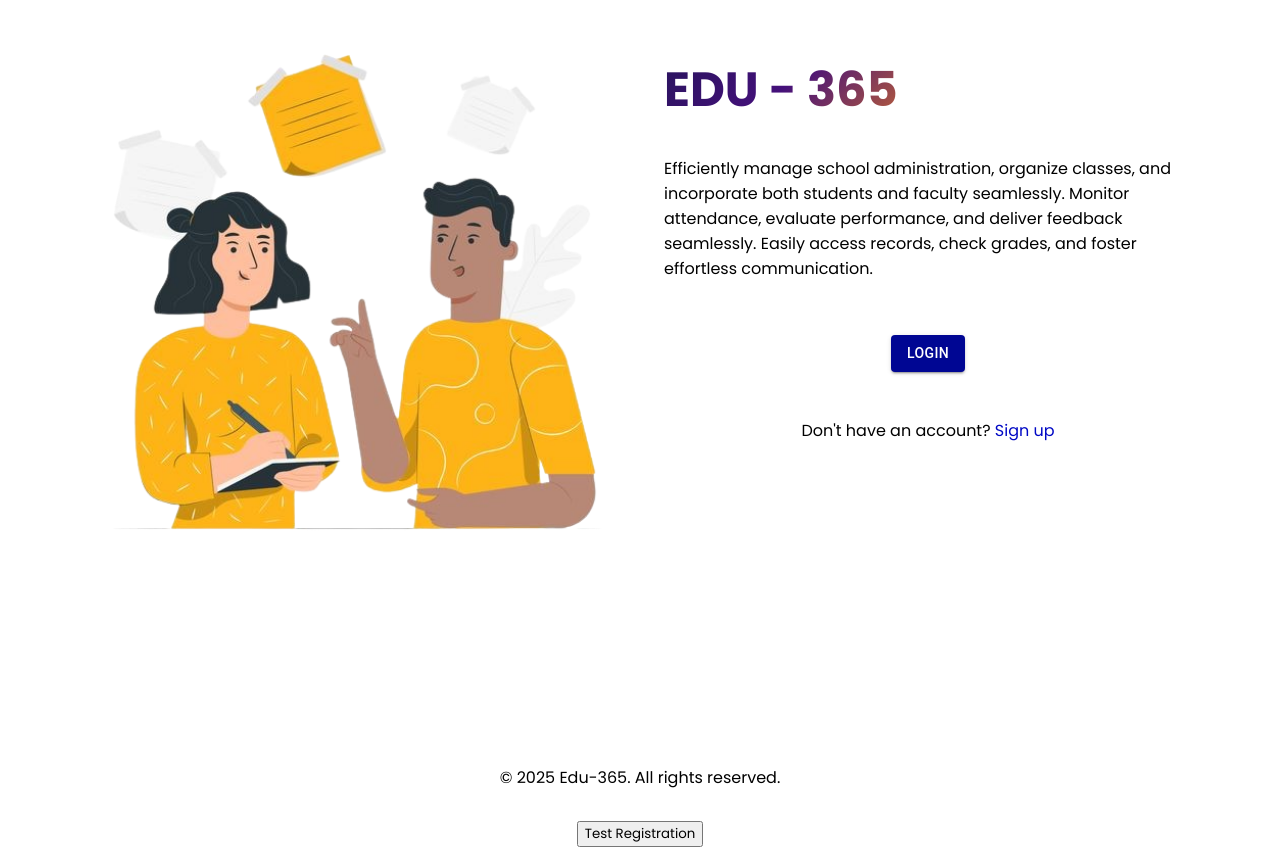
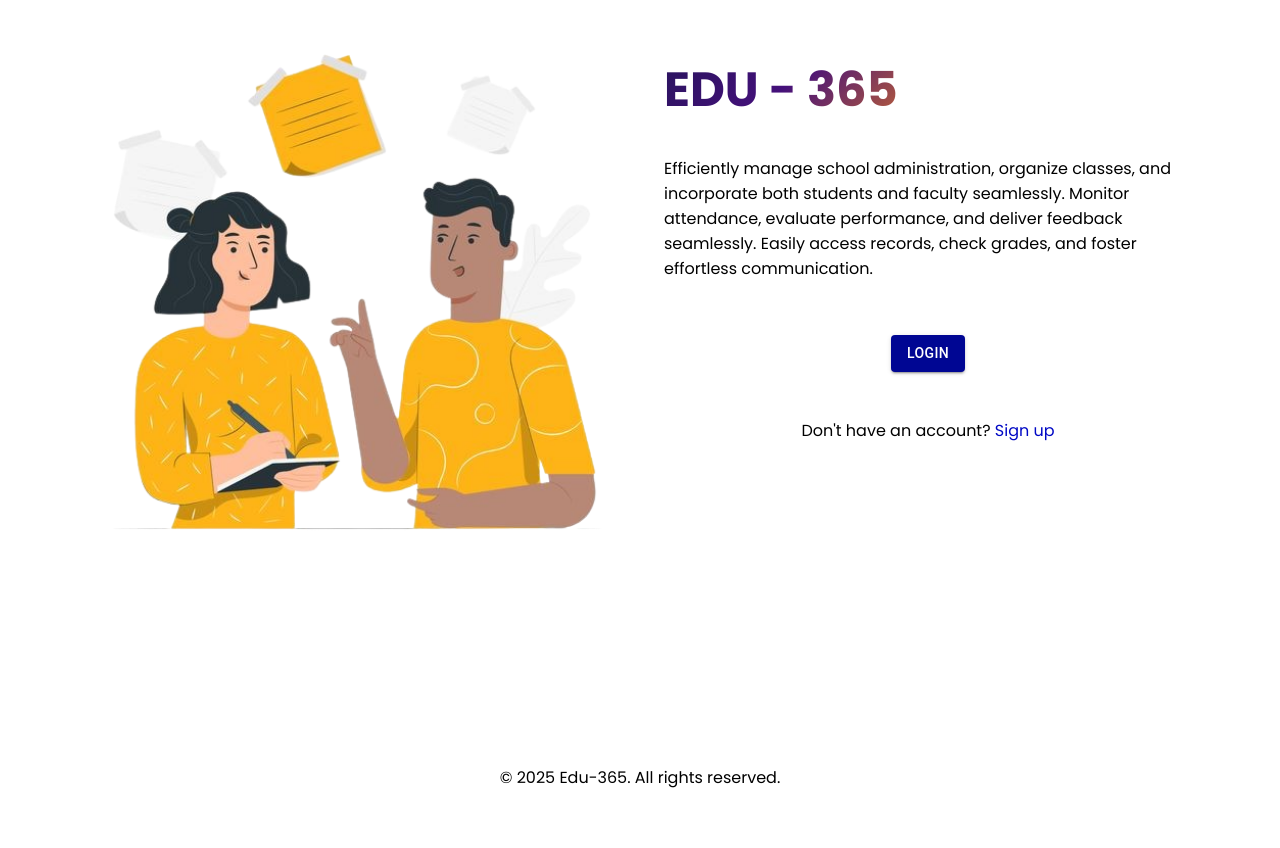
Before and after one commit to daniel-ndeto/Edu-365, a React (Create React App) app in the folder frontend/: page / in a window 1280 px wide. Built offline with nearby package versions, Linux system fonts and the light colour scheme.

Commit message:
.env edits

```diff
--- a/frontend/src/App.js
+++ b/frontend/src/App.js
@@ -1,7 +1,6 @@
 import React from 'react';
 import { BrowserRouter as Router, Routes, Route, Navigate } from "react-router-dom";
 import { useSelector } from 'react-redux';
-import axios from 'axios';
 import Homepage from './pages/Homepage';
 import AdminDashboard from './pages/admin/AdminDashboard';
 import StudentDashboard from './pages/student/StudentDashboard';
@@ -13,26 +12,9 @@ import ChooseUser from './pages/ChooseUser';
 const App = () => {
   const { currentRole } = useSelector(state => state.user);
 
-  const handleSubmit = (e) => {
-    e.preventDefault();
-    console.log("submit button clicked");
-    console.log("currentRole", currentRole);
-
-    // Define registration data (example values)
-    const name = "John Doe";
-    const email = "john@example.com";
-    const password = "password123";
-
-    axios.defaults.withCredentials = true;
-    axios.post("https://edu-365-back.vercel.app/api/auth/register", { name, email, password })
-      .then(result => console.log(result))
-      .catch(err => console.log(err));
-  };
-
   return (
     <Router>
-      {currentRole === null &&
-        <>
+      {currentRole === null && (
         <Routes>
           <Route path="/" element={<Homepage />} />
           <Route path="/choose" element={<ChooseUser visitor="normal" />} />
@@ -44,21 +26,15 @@ const App = () => {
 
           <Route path="/Adminregister" element={<AdminRegisterPage />} />
 
-            <Route path='*' element={<Navigate to="/" />} />
+          <Route path="*" element={<Navigate to="/" />} />
         </Routes>
-          <div style={{ textAlign: "center", marginTop: "20px" }}>
-            <form onSubmit={handleSubmit}>
-              <button type="submit">Test Registration</button>
-            </form>
-          </div>
-        </>
-      }
+      )}
 
       {currentRole === "Admin" && <AdminDashboard />}
       {currentRole === "Student" && <StudentDashboard />}
       {currentRole === "Teacher" && <TeacherDashboard />}
     </Router>
   );
-}
+};
 
 export default App;
```
Also changed, not shown: 1 other file (tests, documents, lock files or other folders). Lines whose indentation alone changed are shown as unchanged.
